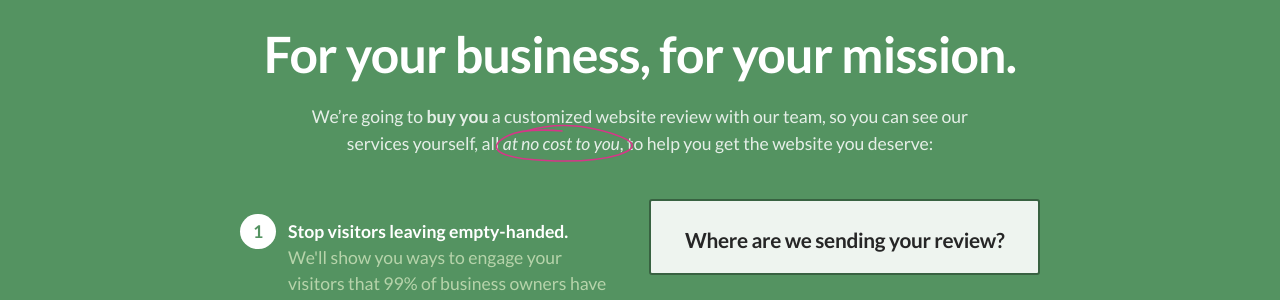
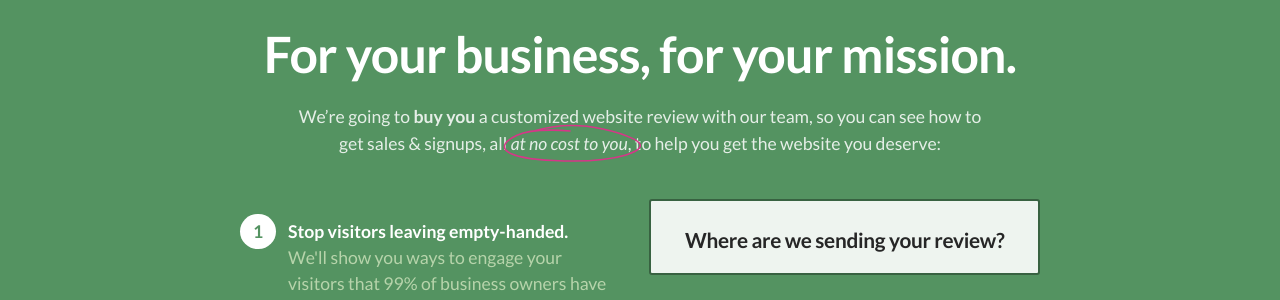
Before and after one commit to fairheadcreative/fairheadcreative, a Jekyll site: the page built from start.html, in a window 1280 px wide. Shown: the part 131-431 px from the top of the page. Built offline with Jekyll 4.4.1, drawn with Linux system fonts in a browser that asks for light colours; Markdown is read by kramdown in place of the engine named in the settings.

Commit message:
Start page copy update

```diff
--- a/start.html
+++ b/start.html
@@ -6,7 +6,7 @@ class: start
 permalink: /start/
 ---
   <h1 class="splash__title">For your business, for your mission.</h1>
-  <p class="splash__lead">We’re going to <strong>buy you</strong> a customized website review with our team, so you can see our services yourself, all<em class="ring"> at no cost to you</em>, to help you get the website you deserve:</p>
+  <p class="splash__lead">We’re going to <strong>buy you</strong> a customized website review with our team, so you can see how to get sales &amp; signups, all<em class="ring"> at no cost to you</em>, to help you get the website you deserve:</p>
 
     <div class="row">
 
```
